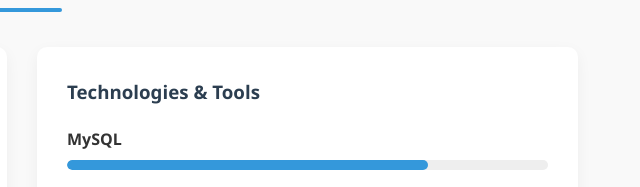
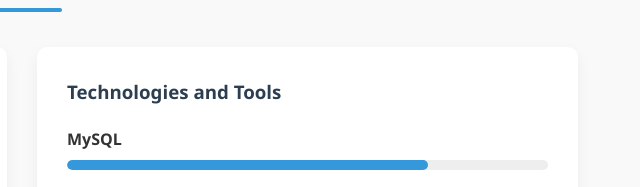
Before and after one commit to mugisho259/Mugisho, a plain HTML site: page index.html in a window 1280 px wide. Shown: the part 1503-1690 px from the top of the page, 618-1258 px from the left. Drawn offline with Linux system fonts and the light colour scheme.

Commit message:
Update index.html

```diff
--- a/index.html
+++ b/index.html
@@ -90,7 +90,7 @@
                     </div>
                 </div>
                 <div class="skill-category">
-                    <h3>Technologies & Tools</h3>
+                    <h3>Technologies and Tools</h3>
                     <div class="skill-item">
                         <span>MySQL</span>
                         <div class="skill-bar"><div class="skill-level" style="width: 75%;"></div></div>
```
